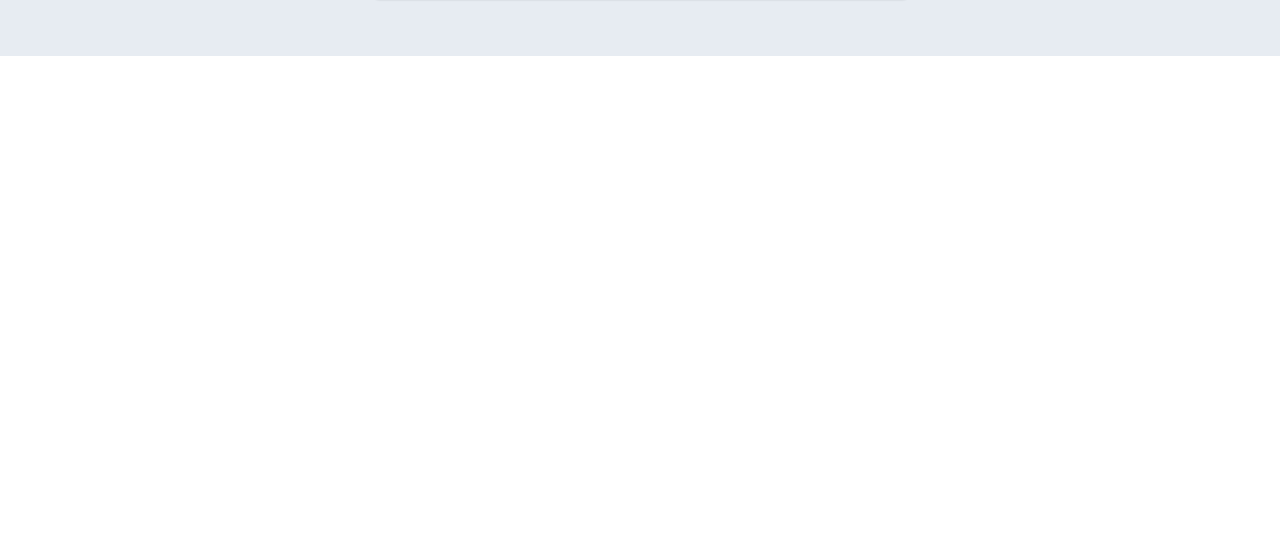
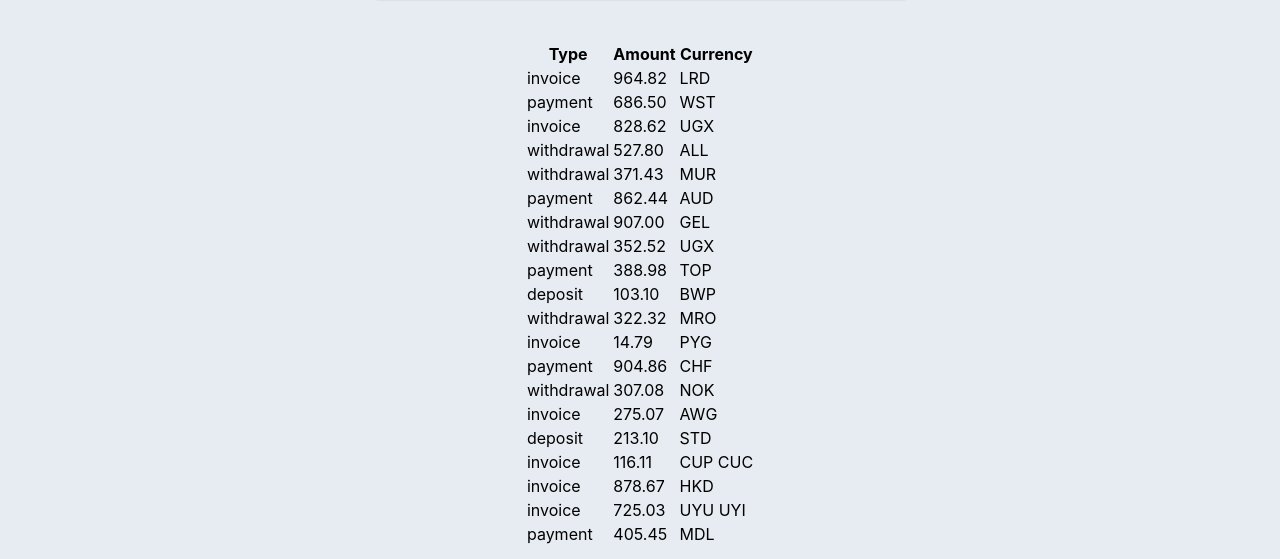
Before and after one commit to PofigKto/PofigKto-goit-react-hw-01-components, a React (Create React App) app: page / in a window 1280 px wide. Shown: the part 1741-2300 px from the top of the page. Before the commit the page ends 1797 px from the top, so only its background shows below. Built offline with nearby package versions, Linux system fonts and the light colour scheme.

Commit message:
added task-4 (in progress)

```diff
--- a/src/components/App.jsx
+++ b/src/components/App.jsx
@@ -6,6 +6,8 @@ import Section from './Statistics/Section';
 import friends from '../data/friends.json';
 import FriendList from './FriendList/FriendList';
 import Container from './Container/Container';
+import transactions from '../data/transactions.json'
+import TransactionHistory from './TransactionHistory/TransactionHistory' ;
 
 
 export default function App() {
@@ -25,6 +27,8 @@ export default function App() {
 
       <FriendList friends={friends} />
 
+        <TransactionHistory items={transactions} />
+
           </Container>
 
 
--- a/src/components/Statistics/StatisticsList.js
+++ b/src/components/Statistics/StatisticsList.js
@@ -1,5 +1,5 @@
 import Statistic from './Statistic';
-// import Section from './Section';
+
 import PropTypes from 'prop-types';
 import s from './Statistics.module.css';
 
--- /dev/null
+++ b/src/components/TransactionHistory/TransactionHistory.js
@@ -0,0 +1,39 @@
+import PropTypes from 'prop-types';
+import TransactionItem from './Transactions';
+function Transactions({ items }) {
+  return (
+    <table className="transaction-history">
+      <thead>
+        <tr>
+          <th>Type</th>
+          <th>Amount</th>
+          <th>Currency</th>
+        </tr>
+      </thead>
+      {items.map(item => (
+        <tbody key={item.id} className="item">
+          <TransactionItem
+            type={item.type}
+            amount={item.amount}
+            currency={item.currency}
+          />
+        </tbody>
+      ))}
+    </table>
+  );
+}
+// Transactions.propTypes = {
+//   id: PropTypes.number.isRequired,
+//   type: PropTypes.string.isRequired,
+//   amount: PropTypes.bool.isRequired,
+//   currency: PropTypes.bool.isRequired,
+// };
+
+Transactions.propTypes = {
+  items: PropTypes.arrayOf(
+    PropTypes.shape({
+      id: PropTypes.string.isRequired,
+    })
+  ),
+};
+export default Transactions;
--- /dev/null
+++ b/src/components/TransactionHistory/Transactions.js
@@ -0,0 +1,17 @@
+import PropTypes from 'prop-types';
+const TransactionItem = ({ type, amount, currency }) => {
+  return (
+    <tr>
+      <td>{type}</td>
+      <td>{amount}</td>
+      <td>{currency}</td>
+    </tr>
+  );
+};
+
+TransactionItem.propTypes = {
+  type: PropTypes.string.isRequired,
+  amount: PropTypes.string.isRequired,
+  currency: PropTypes.string.isRequired,
+};
+export default TransactionItem;
```
Also changed, not shown: src/components/TransactionHistory/TransactionHistory.css (added), src/components/transaction-history/Transsaction.module.css (deleted).
